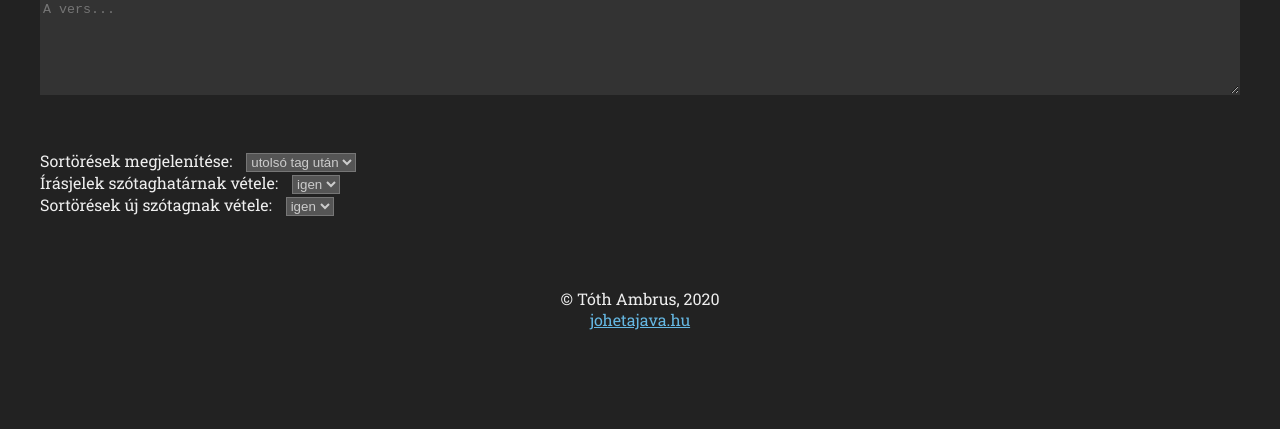
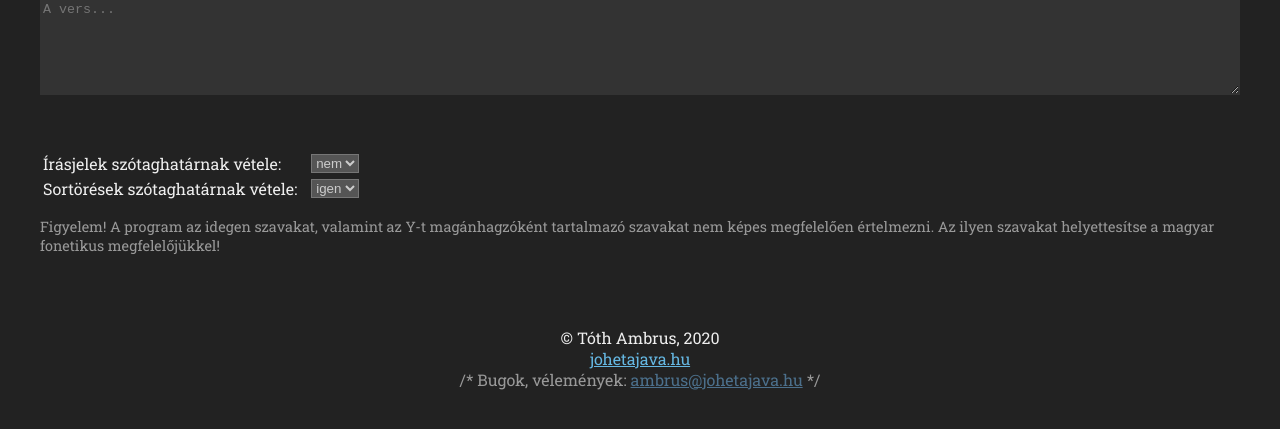
Before and after one commit to tothambrus11/verselemzes, a plain HTML site: page index.html in a window 1280 px wide. Shown: the part 105-534 px from the top of the page. Drawn offline with Linux system fonts and the light colour scheme.

Commit message:
random csomó bug kiküszöbölése

```diff
--- a/index.html
+++ b/index.html
@@ -1,4 +1,3 @@
-
 <html>
 <head>
   <meta charset="utf8">
@@ -65,18 +64,18 @@
       color: #65b7e2;
     }
 
-    table {
+    table.vers {
       border-spacing: 0;
     }
 
-    td {
+    .vers td {
       border: 1px solid #555;
       padding: 0 10px;
       text-align: center;
     }
 
     .linenum {
-      border: none;
+      border: none !important;
       color: #666;
     }
 
@@ -105,31 +104,47 @@
 <!--button onclick="elemez()" class="action-button">Elemez</button-->
 <br>
 <br>
-<label>
-  Sortörések megjelenítése:
-  <select id="after" onchange="elemez()">
-    <option value="before">utolsó tag előtt</option>
-    <option value="after" selected>utolsó tag után</option>
+<table>
+  <tr>
+    <td>
+      <label for="irasjelekszotaghatar">
+        Írásjelek szótaghatárnak vétele:
+      </label>
+    </td>
+    <td>
+      <select id="irasjelekszotaghatar" onchange="elemez()">
+        <option value="0" selected>nem</option>
+        <option value="1">igen</option>
       </select>
+    </td>
+  </tr>
+  <tr>
+    <td>
+      <label for="sortoresujszotag">
+        Sortörések szótaghatárnak vétele:
       </label>
-<label>
-  Írásjelek szótaghatárnak vétele:
-  <select id="irasjelekszotaghatar" onchange="elemez()">
-    <option value="0">nem</option>
-    <option value="1" selected>igen</option>
-  </select>
-</label>
-<label>
-  Sortörések új szótagnak vétele:
+    </td>
+    <td>
       <select id="sortoresujszotag" onchange="elemez()">
         <option value="0">nem</option>
         <option value="1" selected>igen</option>
       </select>
-</label>
+    </td>
+  </tr>
+</table>
+<p style="color: #999; font-size: 0.9em">
+  Figyelem! A program az idegen szavakat, valamint az Y-t magánhagzóként tartalmazó szavakat nem képes megfelelően
+  értelmezni. Az ilyen szavakat helyettesítse a magyar fonetikus megfelelőjükkel!
+</p>
+
 <div id="tag-cont"></div>
 <br>
 <br>
-<footer style="text-align: center">&copy; Tóth Ambrus, 2020<br><a href="https://johetajava.hu/">johetajava.hu</a>
+<footer style="text-align: center">
+  &copy; Tóth Ambrus, 2020<br>
+  <a href="https://johetajava.hu/">johetajava.hu</a><br>
+  <span style="color: #999;">/* Bugok, vélemények: <a href="mailto:ambrus@johetajava.hu" style="color: #4c708c">ambrus@johetajava.hu</a> */</span>
+
 </footer>
 <script>
   const input = document.getElementById("in");
@@ -186,7 +201,7 @@
         haveFound = false;
       }
 
-      if(szotaghatarIrasjelek && contains(elvalasztoIrasjelek, vers.charAt(i))) {
+      if (szotaghatarIrasjelek && contains(elvalasztoIrasjelek, vers.charAt(i))) {
 
         if (haveFound) {
           lastTag++;
@@ -196,6 +211,9 @@
       }
 
 
+    }
+    if (tagok[tagok.length - 1] === "") {
+      tagok.pop();
     }
 
 
@@ -246,7 +264,7 @@
 
 
     let c = 1;
-    let ou = "<table><tr><td class=linenum>" + c + "</td>";
+    let ou = "<table class=vers><tr><td class=linenum>" + c + "</td>";
     for (let i = 0; i < tagok.length; i++) {
       let after = enterIsAfter(tagok[i])
       if (sorToresTagUtan[i] && !after) {
@@ -273,7 +291,7 @@
     tagCont.innerHTML += ou;
     console.log(tagok);
 
-    input.setAttribute("rows", Math.max(5, c));
+    input.setAttribute("rows", Math.max(5, vers.split("\n").length));
   }
 
   function removeNonAbc(string) {
@@ -307,11 +325,11 @@
     return false;
   }
 
-  function enterIsAfter(tag){
+  function enterIsAfter(tag) {
     for (let i = 0; i < tag.length; i++) {
-      if(tag.charAt(i) === "\n"){
+      if (tag.charAt(i) === "\n") {
         return false;
-      } else if(contains(betuk, tag.charAt(i))){
+      } else if (contains(betuk, tag.charAt(i))) {
         return true;
       }
     }
```
Lines whose indentation alone changed are shown as unchanged.
